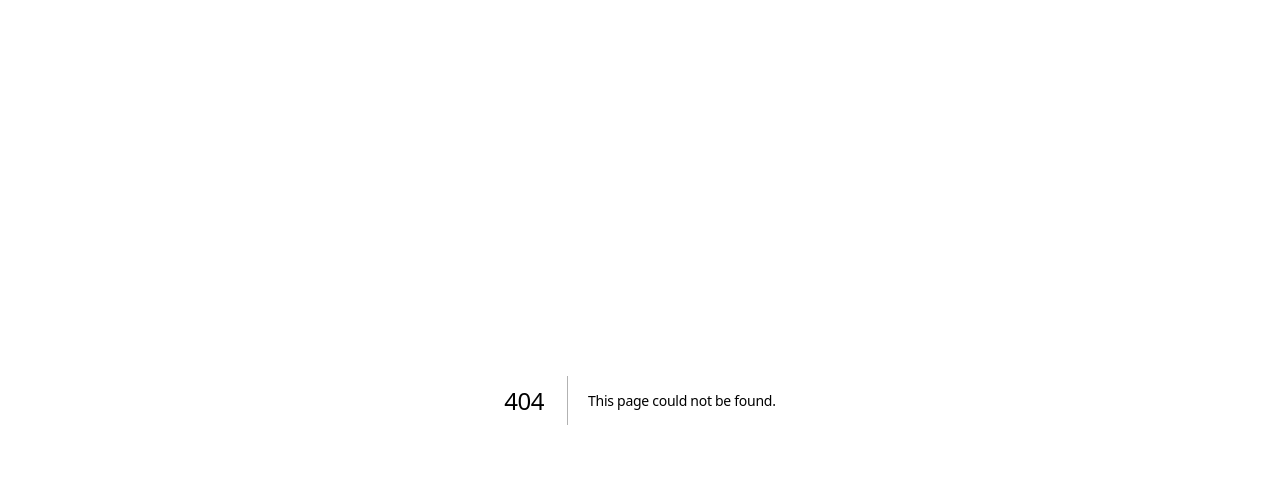
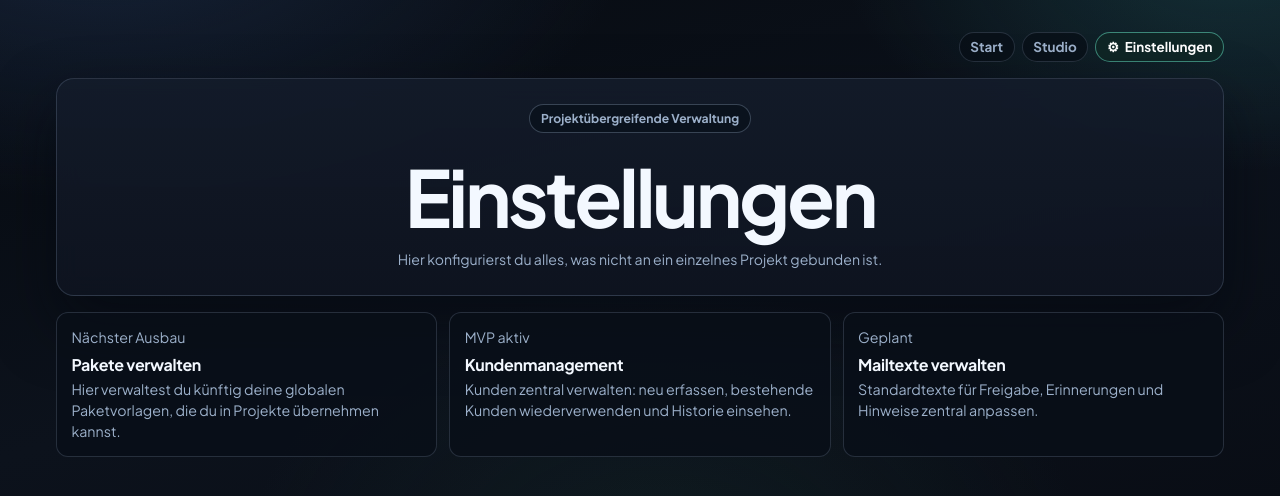
Before and after one commit to MrM-creates/Photopay, a Next.js app: page /settings in a window 1280 px wide. Before the commit this address had no page. Shown: the top 496 px of the page. Built offline with nearby package versions, Linux system fonts and the light colour scheme.

Commit message:
Refine landing/studio navigation and simplify upload wording

```diff
--- a/app/globals.css
+++ b/app/globals.css
@@ -364,6 +364,41 @@ pre,
   gap: 1rem;
 }
 
+.landing-menu {
+  display: flex;
+  align-items: center;
+  justify-content: flex-end;
+  flex-wrap: wrap;
+  gap: 0.45rem;
+}
+
+.landing-menu-link {
+  display: inline-flex;
+  align-items: center;
+  gap: 0.36rem;
+  border: 1px solid var(--line);
+  border-radius: 999px;
+  padding: 0.34rem 0.66rem;
+  color: var(--muted);
+  background: rgba(9, 15, 24, 0.74);
+  text-decoration: none;
+  font-size: 0.84rem;
+  font-weight: 700;
+  transition: border-color 140ms ease, color 140ms ease, background-color 140ms ease;
+}
+
+.landing-menu-link:hover {
+  color: var(--ink);
+  border-color: var(--line-strong);
+  background: rgba(12, 21, 34, 0.86);
+}
+
+.landing-menu-link-active {
+  color: #ffffff;
+  border-color: rgba(90, 200, 176, 0.6);
+  background: rgba(16, 40, 38, 0.7);
+}
+
 .landing-hero {
   display: grid;
   gap: 0.85rem;
@@ -391,6 +426,7 @@ pre,
   grid-template-columns: 1fr;
   gap: 0.7rem;
   width: min(720px, 100%);
+  margin-top: 0.9rem;
 }
 
 .landing-actions .btn {
@@ -479,16 +515,17 @@ pre,
 
 .wizard-nav {
   display: flex;
-  align-items: flex-start;
+  align-items: center;
   justify-content: flex-end;
   flex-wrap: wrap;
   gap: 0.22rem 0.7rem;
 }
 
 .wizard-step {
+  appearance: none;
   border: none;
-  border-radius: 0;
-  padding: 0.2rem 0.15rem;
+  border-radius: 8px;
+  padding: 0.24rem 0.42rem;
   background: transparent;
   color: var(--muted);
   text-align: center;
@@ -496,7 +533,10 @@ pre,
   align-items: center;
   justify-content: center;
   gap: 0.4rem;
+  font-family: var(--font-ui);
+  font-size: 0.9rem;
   font-weight: 700;
+  line-height: 1.15;
   transition: color 140ms ease, opacity 140ms ease;
 }
 
@@ -511,14 +551,35 @@ pre,
 
 .wizard-step-active {
   color: #ffffff;
+  background: rgba(255, 255, 255, 0.04);
+  box-shadow: inset 0 -1px 0 rgba(92, 216, 188, 0.85);
 }
 
 .wizard-step-done {
+  color: #bfeadf;
+}
+
+.wizard-step-open {
   color: var(--muted);
+}
+
+.wizard-step-link {
+  text-decoration: none;
+}
+
+.wizard-step-link:hover {
+  color: #ffffff;
+}
+
+.wizard-step-gear {
+  font-size: 0.9em;
 }
 
 .wizard-step-label {
   white-space: nowrap;
+  display: inline-flex;
+  align-items: center;
+  gap: 0.22rem;
 }
 
 .wizard-step-icon {
@@ -575,6 +636,20 @@ pre,
   border-color: rgba(47, 207, 159, 0.45);
   color: var(--accent);
   background: rgba(9, 20, 24, 0.92);
+}
+
+.settings-hero {
+  display: grid;
+  justify-items: center;
+  text-align: center;
+  gap: 0.75rem;
+  padding-top: 1.6rem;
+  padding-bottom: 1.5rem;
+}
+
+.settings-grid {
+  display: grid;
+  gap: 0.75rem;
 }
 
 .step-track {
@@ -1056,6 +1131,10 @@ pre,
     grid-template-columns: repeat(2, minmax(0, 1fr));
   }
 
+  .settings-grid {
+    grid-template-columns: repeat(3, minmax(0, 1fr));
+  }
+
   .studio-nav {
     grid-template-columns: repeat(5, minmax(0, 1fr));
   }
--- a/app/layout.tsx
+++ b/app/layout.tsx
@@ -1,6 +1,5 @@
 import type { Metadata, Viewport } from "next";
 import "./globals.css";
-import PwaClient from "./components/PwaClient";
 
 export const metadata: Metadata = {
   title: "PhotoPay MVP",
@@ -21,7 +20,6 @@ export default function RootLayout({ children }: { children: React.ReactNode })
     <html lang="de-CH">
       <body>
         {children}
-        <PwaClient />
       </body>
     </html>
   );
--- /dev/null
+++ b/app/settings/page.tsx
@@ -0,0 +1,57 @@
+import Link from "next/link";
+
+const settingsItems = [
+  {
+    title: "Pakete verwalten",
+    text: "Hier verwaltest du künftig deine globalen Paketvorlagen, die du in Projekte übernehmen kannst.",
+    status: "Nächster Ausbau",
+  },
+  {
+    title: "Kundenmanagement",
+    text: "Kunden zentral verwalten: neu erfassen, bestehende Kunden wiederverwenden und Historie einsehen.",
+    status: "MVP aktiv",
+  },
+  {
+    title: "Mailtexte verwalten",
+    text: "Standardtexte für Freigabe, Erinnerungen und Hinweise zentral anpassen.",
+    status: "Geplant",
+  },
+];
+
+export default function SettingsPage() {
+  return (
+    <main className="landing-shell">
+      <nav aria-label="Hauptmenü" className="landing-menu">
+        <Link className="landing-menu-link" href="/">
+          Start
+        </Link>
+        <Link className="landing-menu-link" href="/studio?step=create&mode=open">
+          Studio
+        </Link>
+        <Link className="landing-menu-link landing-menu-link-active" href="/settings">
+          <span aria-hidden="true">&#9881;</span> Einstellungen
+        </Link>
+      </nav>
+
+      <section className="card settings-hero">
+        <p className="pill">Projektübergreifende Verwaltung</p>
+        <h1 className="landing-title">Einstellungen</h1>
+        <p className="helper" style={{ marginBottom: 0, maxWidth: "62ch" }}>
+          Hier konfigurierst du alles, was nicht an ein einzelnes Projekt gebunden ist.
+        </p>
+      </section>
+
+      <section className="settings-grid" aria-label="Einstellungsbereiche">
+        {settingsItems.map((item) => (
+          <article className="benefit-card" key={item.title}>
+            <p className="small muted" style={{ marginBottom: "0.35rem" }}>
+              {item.status}
+            </p>
+            <h2>{item.title}</h2>
+            <p>{item.text}</p>
+          </article>
+        ))}
+      </section>
+    </main>
+  );
+}
```
Also changed, not shown: app/page.tsx (+26 -18 lines), app/studio/page.tsx (+15 -0 lines).
